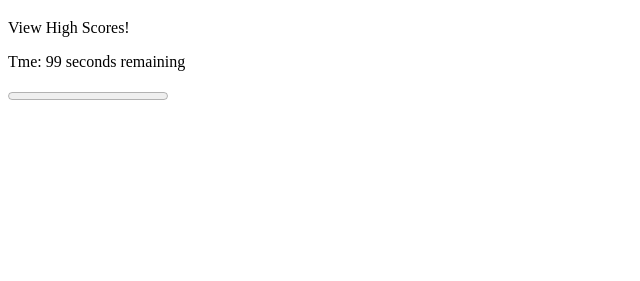
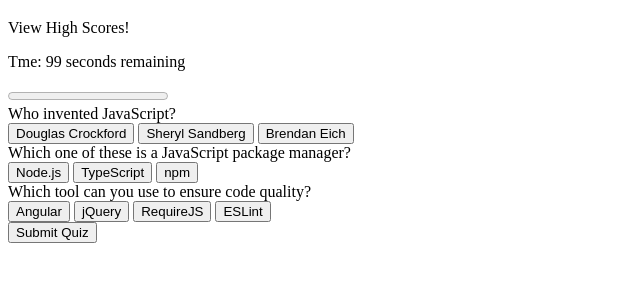
Before and after one commit to cbarber1984/JavaScript-Quiz, a plain HTML site: page index.html in a window 1280 px wide. Both pictures are taken after a click on the button "START". Shown: the part 61-342 px from the top of the page, without its empty margins (0-640 px from the left). Drawn offline with Linux system fonts and the light colour scheme.

Commit message:
progress toward question generation

```diff
--- a/assets/js/app.js
+++ b/assets/js/app.js
@@ -1,5 +1,79 @@
 var timeLeft = 100;
 var secondsEl = document.getElementById('timer-number');
+var myQuestions = [
+    {
+        question: "Who invented JavaScript?",
+        answers: {
+            a: "Douglas Crockford",
+            b: "Sheryl Sandberg",
+            c: "Brendan Eich"
+        },
+        correctAnswer: "c"
+    },
+    {
+        question: "Which one of these is a JavaScript package manager?",
+        answers: {
+            a: "Node.js",
+            b: "TypeScript",
+            c: "npm"
+        },
+        correctAnswer: "c"
+    },
+    {
+        question: "Which tool can you use to ensure code quality?",
+        answers: {
+            a: "Angular",
+            b: "jQuery",
+            c: "RequireJS",
+            d: "ESLint"
+        },
+        correctAnswer: "d"
+    }
+];
+
+var score = 0;
+
+const quizContainer = document.getElementById('quiz');
+const resultsContainer = document.getElementById('results');
+const submitButton = document.getElementById('submit');
+
+function buildQuiz(){
+    // variable to store the HTML output
+    const output = [];
+
+    // for each question...
+    myQuestions.forEach(
+        (currentQuestion, questionNumber) => {
+            // variable to store the list of possible answers
+            const answers =[];
+
+            // and for each available answer...
+            for(letter in currentQuestion.answers){
+
+                // ...add an HTML radio button
+                answers.push(
+                    `<label>
+                    <input type="button" name="question${questionNumber}" value="${currentQuestion.answers[letter]}">
+                    </label>`
+                );
+
+            }
+
+            // add this question and its answers to the output
+            output.push(
+                `<div class="question"> ${currentQuestion.question} </div>
+                <div class="answers">${answers.join('')} </div>`
+            );
+        }
+    );
+
+    // finally combine our output list into one string of HTML and put it on the page
+    quizContainer.innerHTML = output.join('');
+}
+
+function showResults(){
+    console.log('show results');
+}
 
 document.getElementById("start-button").addEventListener("click", function () {
     var timeLeft = 100;
@@ -21,4 +95,7 @@ function startQuiz (){
 
     //quizProgressBar();
     //countdown();
+    buildQuiz();
 }
+
+submitButton.addEventListener('click', showResults);
--- a/index.html
+++ b/index.html
@@ -22,6 +22,9 @@
             <p>Click the "START" button to begin</p>
             <button id="start-button" class="button" onclick="startQuiz()">START</button>
         </section>
+        <section id="quiz"></section>
+        <button id="submit">Submit Quiz</button>
+        <div id="results"></div>
 
 
     </body>
```
